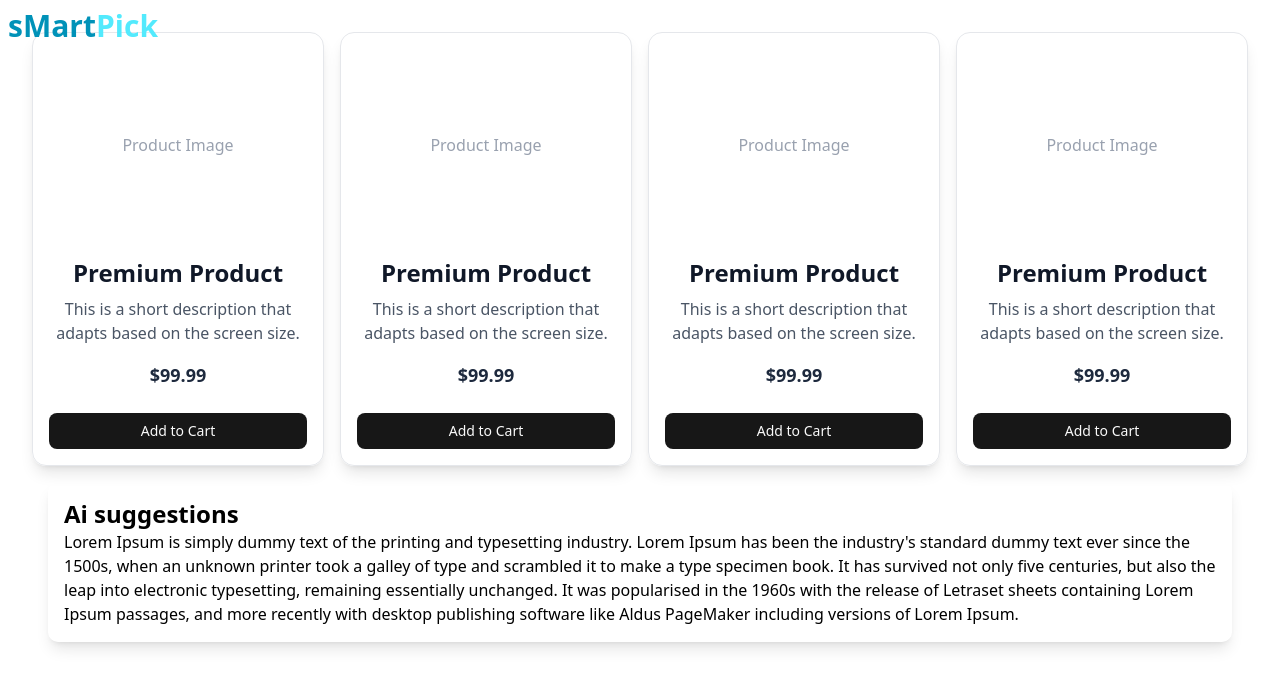
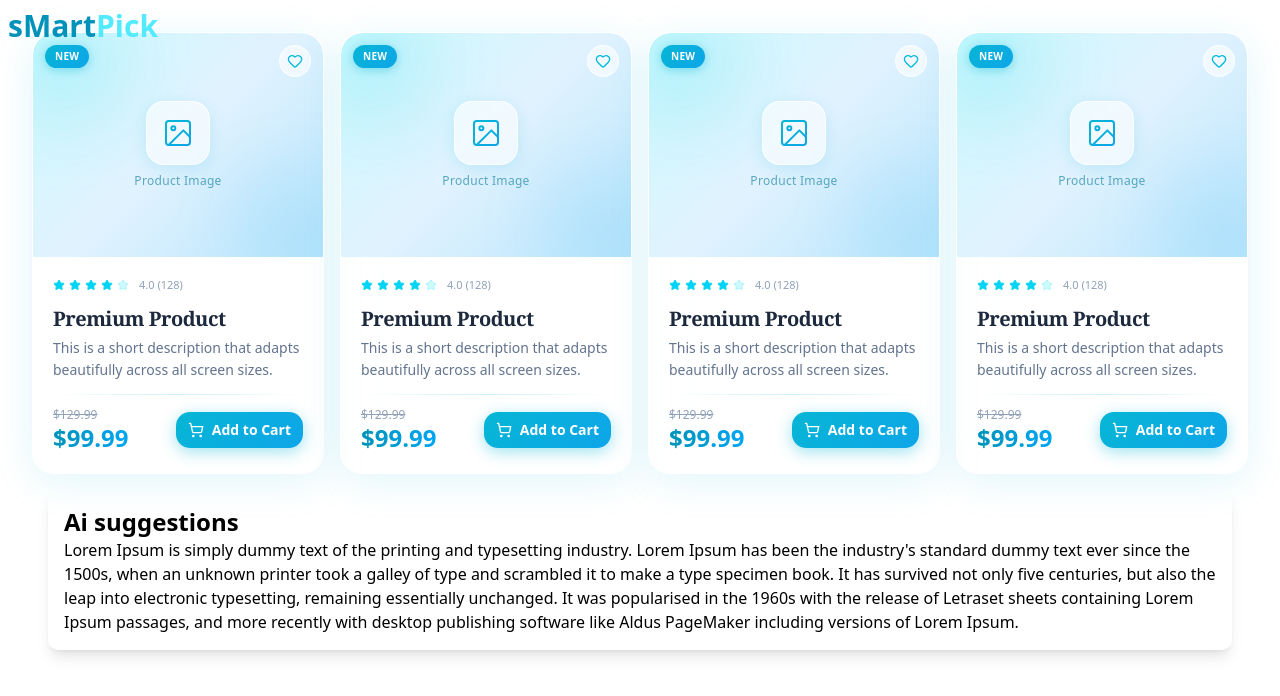
Before and after one commit to gokul8943/finder, a React app in the folder frontend/: page /products in a window 1280 px wide. Shown: the top 696 px of the page. Built offline with nearby package versions, Linux system fonts and the light colour scheme; the HTML template or start-up script is replaced by a standard one.

Commit message:
update: ui updated

```diff
--- a/frontend/src/components/ProductCard.tsx
+++ b/frontend/src/components/ProductCard.tsx
@@ -1,25 +1,170 @@
 import { Button } from "./ui/button";
+import { ShoppingCart, Star, Heart } from "lucide-react";
 
 const ProductCard = () => {
   return (
-    <div className="flex flex-col items-center justify-center p-4 bg-white/5 border border-gray-200 rounded-xl shadow-lg transition-transform duration-300 hover:scale-105 sm:max-w-sm md:max-w-md lg:max-w-lg">
+    <div
+      className="relative flex flex-col w-full bg-white/5 max-w-xs sm:max-w-sm overflow-hidden rounded-3xl transition-all duration-500 hover:scale-[1.02] hover:-translate-y-1 group"
+      style={{
+        backdropFilter: "blur(24px)",
+        WebkitBackdropFilter: "blur(24px)",
+        border: "1px solid rgba(255,255,255,0.75)",
+        boxShadow:
+          "0 8px 40px rgba(6,182,212,0.12), 0 1.5px 3px rgba(255,255,255,0.9) inset",
+      }}
+    >
+      {/* ── Image area ── */}
+      <div className="relative w-full h-48 sm:h-56 overflow-hidden rounded-t-3xl">
+        {/* gradient backdrop for image zone */}
+        <div
+          className="absolute inset-0"
+          style={{
+            background:
+              "linear-gradient(135deg, #cffafe 0%, #e0f2fe 50%, #bae6fd 100%)",
+          }}
+        />
 
-      {/* Product Image Placeholder */}
-      <div className="w-full h-48 mb-4 rounded-md flex items-center justify-center">
-        <span className="text-gray-400">Product Image</span>
+        {/* Decorative blobs inside image area */}
+        <div
+          className="absolute -top-6 -left-6 w-28 h-28 rounded-full blur-2xl opacity-60"
+          style={{ background: "rgba(34,211,238,0.35)" }}
+        />
+        <div
+          className="absolute -bottom-4 -right-4 w-24 h-24 rounded-full blur-2xl opacity-50"
+          style={{ background: "rgba(14,165,233,0.3)" }}
+        />
+
+        {/* Placeholder icon */}
+        <div className="absolute inset-0 flex flex-col items-center justify-center gap-2">
+          <div
+            className="w-16 h-16 rounded-2xl flex items-center justify-center"
+            style={{
+              background: "rgba(255,255,255,0.55)",
+              border: "1px solid rgba(255,255,255,0.8)",
+              boxShadow: "0 4px 16px rgba(6,182,212,0.15)",
+            }}
+          >
+            <svg
+              width="32"
+              height="32"
+              viewBox="0 0 24 24"
+              fill="none"
+              stroke="url(#img-grad)"
+              strokeWidth="1.5"
+              strokeLinecap="round"
+              strokeLinejoin="round"
+            >
+              <defs>
+                <linearGradient id="img-grad" x1="0%" y1="0%" x2="100%" y2="100%">
+                  <stop offset="0%" stopColor="#06b6d4" />
+                  <stop offset="100%" stopColor="#0ea5e9" />
+                </linearGradient>
+              </defs>
+              <rect x="3" y="3" width="18" height="18" rx="2" ry="2" />
+              <circle cx="8.5" cy="8.5" r="1.5" />
+              <polyline points="21 15 16 10 5 21" />
+            </svg>
+          </div>
+          <span className="text-xs text-cyan-700/60 font-light tracking-wide">
+            Product Image
+          </span>
+        </div>
+
+        {/* Wishlist button */}
+        <Button
+          className="absolute top-3 right-3 w-8 h-8 rounded-full flex items-center justify-center transition-all duration-300 hover:scale-110"
+          style={{
+            background: "rgba(255,255,255,0.6)",
+            backdropFilter: "blur(12px)",
+            border: "1px solid rgba(255,255,255,0.8)",
+          }}
+        >
+          <Heart size={14} className="text-cyan-500" />
+        </Button>
+
+        {/* Badge */}
+        <div
+          className="absolute top-3 left-3 px-2.5 py-1 rounded-full text-[10px] font-semibold tracking-wide text-white"
+          style={{
+            background: "linear-gradient(135deg, #06b6d4, #0ea5e9)",
+            boxShadow: "0 2px 10px rgba(6,182,212,0.4)",
+          }}
+        >
+          NEW
+        </div>
       </div>
 
-      <div className="text-center">
-        <h1 className="text-xl md:text-2xl font-bold text-gray-900">Premium Product</h1>
-        <p className="mt-2 text-gray-600 text-sm md:text-base">
-          This is a short description that adapts based on the screen size.
-        </p>
-        <p className="mt-4 text-lg font-semibold text-slate-800">$99.99</p>
+      {/* ── Body ── */}
+      <div className="flex flex-col flex-1 px-5 py-5 gap-3">
+        {/* Stars */}
+        <div className="flex items-center gap-1">
+          {[...Array(5)].map((_, i) => (
+            <Star
+              key={i}
+              size={12}
+              className={i < 4 ? "text-cyan-400 fill-cyan-400" : "text-cyan-200 fill-cyan-100"}
+            />
+          ))}
+          <span className="ml-1.5 text-[11px] text-slate-400 font-light">4.0 (128)</span>
+        </div>
+
+        {/* Name + description */}
+        <div>
+          <h2
+            className="text-lg sm:text-xl font-black tracking-tight text-slate-800 leading-tight"
+            style={{ fontFamily: "'Playfair Display', Georgia, serif" }}
+          >
+            Premium Product
+          </h2>
+          <p className="mt-1.5 text-sm text-slate-500 font-light leading-relaxed">
+            This is a short description that adapts beautifully across all screen sizes.
+          </p>
+        </div>
+
+        {/* Divider */}
+        <div
+          className="w-full h-px"
+          style={{
+            background:
+              "linear-gradient(to right, transparent, rgba(6,182,212,0.2), transparent)",
+          }}
+        />
+
+        {/* Price + CTA */}
+        <div className="flex items-center justify-between">
+          <div className="flex flex-col">
+            <span className="text-xs text-slate-400 font-light line-through">$129.99</span>
+            <span
+              className="text-2xl font-black bg-linear-to-r from-cyan-600 to-sky-500 bg-clip-text text-transparent leading-tight"
+            >
+              $99.99
+            </span>
+          </div>
+
+          <Button
+            className="relative group flex items-center gap-2 px-5 py-2.5 rounded-xl text-sm font-semibold text-white overflow-hidden transition-transform duration-200 active:scale-95"
+            style={{
+              background: "linear-gradient(135deg, #06b6d4, #0ea5e9)",
+              boxShadow: "0 4px 16px rgba(6,182,212,0.38)",
+            }}
+          >
+            <ShoppingCart size={14} />
+            <span className="relative z-10">Add to Cart</span>
+            <div
+              className="absolute inset-0 opacity-0 group-hover:opacity-100 transition-opacity duration-300"
+              style={{ background: "linear-gradient(135deg, #22d3ee, #06b6d4)" }}
+            />
+          </Button>
+        </div>
       </div>
 
-      <Button className="mt-6 w-full py-2 transition-colors">
-        Add to Cart
-      </Button>
+      {/* Subtle inner glow on hover */}
+      <div
+        className="absolute inset-0 rounded-3xl opacity-0 group-hover:opacity-100 transition-opacity duration-500 pointer-events-none"
+        style={{
+          boxShadow: "0 0 0 1px rgba(6,182,212,0.25) inset",
+        }}
+      />
     </div>
   );
 };
--- a/frontend/src/sections/WhyThis.tsx
+++ b/frontend/src/sections/WhyThis.tsx
@@ -17,7 +17,7 @@ const features = [
         delay: 0.22,
     },
     {
-        id:"03",
+        id: "03",
         bold: "AI-powered analysis",
         rest: "that reads 1000 reviews instantly.",
         color: "from-sky-500 to-cyan-600",
@@ -32,60 +32,68 @@ const features = [
     },
 ];
 
-const FeatureRow = ({
-    feature
-}: {
-    feature: (typeof features)[0];
-    index: number;
-}) => {
+const glassCard: React.CSSProperties = {
+    background: "rgba(255,255,255,0.58)",
+    backdropFilter: "blur(24px)",
+    WebkitBackdropFilter: "blur(24px)",
+    border: "1px solid rgba(255,255,255,0.82)",
+    boxShadow: "0 4px 32px rgba(6,182,212,0.09), 0 1.5px 3px rgba(255,255,255,0.92) inset",
+};
+
+const FeatureRow = ({ feature }: { feature: (typeof features)[0] }) => {
     const ref = useRef(null);
-    const inView = useInView(ref, { once: true, margin: "-50px" });
+    const inView = useInView(ref, { once: true, margin: "-40px" });
 
     return (
         <motion.div
             ref={ref}
-            initial={{ opacity: 0, y: 24 }}
+            initial={{ opacity: 0, y: 20 }}
             animate={inView ? { opacity: 1, y: 0 } : {}}
-            transition={{ duration: 0.6, delay: feature.delay, ease: [0.16, 1, 0.3, 1] }}
-            className="group relative mb-3"
+            transition={{ duration: 0.55, delay: feature.delay, ease: [0.16, 1, 0.3, 1] }}
+            className="group relative mb-2.5"
         >
             <div
-                className="relative flex flex-col sm:flex-row sm:items-center gap-3 sm:gap-6 px-6 py-5 rounded-2xl overflow-hidden cursor-default transition-all duration-500"
-                style={{
-                    background: "rgba(255,255,255,0.55)",
-                    backdropFilter: "blur(20px)",
-                    WebkitBackdropFilter: "blur(20px)",
-                    border: "1px solid rgba(255,255,255,0.8)",
-                    boxShadow: "0 4px 24px rgba(6,182,212,0.07), 0 1px 2px rgba(255,255,255,0.9) inset",
-                }}
+                className="relative flex items-center gap-3 px-4 py-4 sm:px-5 sm:py-5 rounded-xl sm:rounded-2xl overflow-hidden cursor-default"
+                style={glassCard}
             >
                 {/* Hover tint */}
                 <div
-                    className="absolute inset-0 opacity-0 group-hover:opacity-100 transition-opacity duration-500 pointer-events-none"
+                    className="absolute inset-0 opacity-0 group-hover:opacity-100 transition-opacity duration-500 pointer-events-none rounded-xl sm:rounded-2xl"
                     style={{
-                        background: "linear-gradient(135deg, rgba(207,250,254,0.55) 0%, rgba(186,230,255,0.35) 100%)",
+                        background: "linear-gradient(135deg, rgba(207,250,254,0.5) 0%, rgba(186,230,255,0.3) 100%)",
                     }}
                 />
 
-                <div className="flex-1 flex flex-col sm:flex-row sm:items-baseline gap-1 sm:gap-3 flex-wrap relative z-10">
+                {/* Number badge */}
+                <div
+                    className="shrink-0 w-8 h-8 sm:w-9 sm:h-9 rounded-lg sm:rounded-xl flex items-center justify-center text-[10px] sm:text-xs font-mono font-bold text-white z-10"
+                    style={{
+                        background: "linear-gradient(135deg, #06b6d4, #0ea5e9)",
+                        boxShadow: "0 2px 10px rgba(6,182,212,0.38)",
+                    }}
+                >
+                    {feature.id}
+                </div>
+
+                {/* Text block */}
+                <div className="flex-1 min-w-0 flex flex-wrap items-baseline gap-x-2 gap-y-0.5 z-10">
                     <div className="overflow-hidden">
                         <motion.span
                             initial={{ y: "110%" }}
                             animate={inView ? { y: "0%" } : {}}
-                            transition={{ duration: 0.65, delay: feature.delay + 0.1, ease: [0.16, 1, 0.3, 1] }}
-                            className={`inline-block font-black text-2xl md:text-3xl lg:text-4xl bg-linear-to-r ${feature.color} bg-clip-text text-transparent leading-tight tracking-tight`}
+                            transition={{ duration: 0.6, delay: feature.delay + 0.1, ease: [0.16, 1, 0.3, 1] }}
+                            className={`inline-block font-black text-xl sm:text-2xl md:text-3xl lg:text-[2rem] bg-linear-to-r ${feature.color} bg-clip-text text-transparent leading-tight tracking-tight`}
                             style={{ fontFamily: "'Playfair Display', Georgia, serif" }}
                         >
                             {feature.bold}
                         </motion.span>
                     </div>
-
                     <div className="overflow-hidden">
                         <motion.span
                             initial={{ y: "110%", opacity: 0 }}
                             animate={inView ? { y: "0%", opacity: 1 } : {}}
-                            transition={{ duration: 0.6, delay: feature.delay + 0.22, ease: [0.16, 1, 0.3, 1] }}
-                            className="inline-block font-light text-lg md:text-xl lg:text-2xl text-cyan-700/55 group-hover:text-cyan-600/80 transition-colors duration-500 leading-tight"
+                            transition={{ duration: 0.55, delay: feature.delay + 0.2, ease: [0.16, 1, 0.3, 1] }}
+                            className="inline-block font-light text-base sm:text-lg md:text-xl text-cyan-700/50 group-hover:text-cyan-600/75 transition-colors duration-400 leading-tight"
                             style={{ fontFamily: "'DM Sans', sans-serif" }}
                         >
                             {feature.rest}
@@ -93,8 +101,8 @@ const FeatureRow = ({
                     </div>
                 </div>
 
-                {/* Arrow */}
-                <span className="hidden sm:block text-cyan-400/40 group-hover:text-cyan-500 group-hover:translate-x-1 transition-all duration-300 text-lg relative z-10">
+                {/* Arrow — only md+ */}
+                <span className="hidden md:block shrink-0 text-cyan-400/35 group-hover:text-cyan-500 group-hover:translate-x-1 transition-all duration-300 text-base z-10 ml-2">
                     →
                 </span>
             </div>
@@ -107,77 +115,85 @@ const WhyThis = () => {
     const titleInView = useInView(titleRef, { once: true });
 
     return (
-        <section className="relative min-h-screen overflow-hidden">
+        <section className="relative w-full min-h-screen overflow-x-hidden">
             <style>{`
-        @import url('https://fonts.googleapis.com/css2?family=Playfair+Display:ital,wght@0,400;0,900;1,400&family=DM+Sans:wght@300;400;500&family=DM+Mono:wght@400;500&display=swap');
-      `}</style>
+                @import url('https://fonts.googleapis.com/css2?family=Playfair+Display:ital,wght@0,400;0,900;1,400&family=DM+Sans:wght@300;400;500&family=DM+Mono:wght@400;500&display=swap');
+                * { box-sizing: border-box; }
+            `}</style>
 
-            {/* Background gradient mesh */}
+            {/* ── Background ── */}
             <div
                 className="absolute inset-0"
                 style={{
-                    background: "linear-gradient(145deg, #e0f7fa 0%, #f0fffe 30%, #e8f4fd 55%, #cffafe 80%, #f0fdff 100%)",
+                    background: "linear-gradient(145deg, #e0f7fa 0%, #f0fffe 28%, #e8f4fd 55%, #cffafe 80%, #f0fdff 100%)",
                 }}
             />
 
-            {/* Soft blobs */}
+            {/* Blobs */}
             <div className="absolute inset-0 pointer-events-none overflow-hidden">
-                <div className="absolute -top-24 -left-24 w-96 h-96 rounded-full blur-3xl" style={{ background: "rgba(103,232,249,0.28)" }} />
-                <div className="absolute top-1/3 -right-24 w-80 h-80 rounded-full blur-3xl" style={{ background: "rgba(14,165,233,0.16)" }} />
-                <div className="absolute bottom-0 left-1/4 w-72 h-72 rounded-full blur-3xl" style={{ background: "rgba(6,182,212,0.2)" }} />
-                <div className="absolute top-2/3 right-1/3 w-48 h-48 rounded-full blur-2xl" style={{ background: "rgba(186,230,255,0.45)" }} />
+                <div className="absolute -top-20 -left-20 w-64 h-64 sm:w-96 sm:h-96 rounded-full blur-3xl"
+                    style={{ background: "rgba(103,232,249,0.26)" }} />
+                <div className="absolute top-1/3 -right-16 w-56 h-56 sm:w-80 sm:h-80 rounded-full blur-3xl"
+                    style={{ background: "rgba(14,165,233,0.15)" }} />
+                <div className="absolute bottom-0 left-1/4 w-52 h-52 sm:w-72 sm:h-72 rounded-full blur-3xl"
+                    style={{ background: "rgba(6,182,212,0.18)" }} />
+                <div className="absolute top-2/3 right-1/3 w-36 h-36 sm:w-48 sm:h-48 rounded-full blur-2xl"
+                    style={{ background: "rgba(186,230,255,0.42)" }} />
             </div>
 
             {/* Dot grid */}
             <div
                 className="absolute inset-0 pointer-events-none"
                 style={{
-                    backgroundImage: "radial-gradient(circle, rgba(6,182,212,0.14) 1px, transparent 1px)",
-                    backgroundSize: "32px 32px",
+                    backgroundImage: "radial-gradient(circle, rgba(6,182,212,0.13) 1px, transparent 1px)",
+                    backgroundSize: "28px 28px",
                 }}
             />
 
-            {/* Content */}
-            <div className="relative z-10 max-w-4xl mx-auto px-4 sm:px-10 lg:px-16 py-15 sm:py-18">
+            {/* ── Content ── */}
+            <div className="relative z-10 w-full max-w-4xl mx-auto px-4 sm:px-8 lg:px-14 py-14 sm:py-20 lg:py-28">
 
-                {/* Header glass card */}
+                {/* Header card */}
                 <motion.div
                     ref={titleRef}
-                    initial={{ opacity: 0, y: 30 }}
+                    initial={{ opacity: 0, y: 28 }}
                     animate={titleInView ? { opacity: 1, y: 0 } : {}}
-                    transition={{ duration: 0.8, ease: [0.16, 1, 0.3, 1] }}
-                    className="relative rounded-3xl px-8 py-10 mb-6 overflow-hidden"
+                    transition={{ duration: 0.75, ease: [0.16, 1, 0.3, 1] }}
+                    className="relative rounded-2xl sm:rounded-3xl px-5 py-7 sm:px-8 sm:py-10 mb-5 sm:mb-6 overflow-hidden"
                     style={{
-                        background: "rgba(255,255,255,0.62)",
+                        background: "rgba(255,255,255,0.65)",
                         backdropFilter: "blur(32px)",
                         WebkitBackdropFilter: "blur(32px)",
-                        border: "1px solid rgba(255,255,255,0.88)",
+                        border: "1px solid rgba(255,255,255,0.9)",
                         boxShadow: "0 8px 40px rgba(6,182,212,0.10), 0 2px 4px rgba(255,255,255,0.95) inset",
                     }}
                 >
-                    {/* Inner glow accent */}
+                    {/* Corner glow */}
                     <div
-                        className="absolute -top-10 -right-10 w-44 h-44 rounded-full pointer-events-none"
-                        style={{ background: "radial-gradient(circle, rgba(103,232,249,0.28) 0%, transparent 70%)" }}
+                        className="absolute -top-8 -right-8 w-36 h-36 sm:w-44 sm:h-44 rounded-full pointer-events-none"
+                        style={{ background: "radial-gradient(circle, rgba(103,232,249,0.3) 0%, transparent 70%)" }}
                     />
 
                     {/* Eyebrow */}
                     <motion.div
-                        initial={{ opacity: 0, x: -12 }}
+                        initial={{ opacity: 0, x: -10 }}
                         animate={titleInView ? { opacity: 1, x: 0 } : {}}
-                        transition={{ duration: 0.5, delay: 0.15, ease: "easeOut" }}
-                        className="flex items-center gap-3 mb-5"
+                        transition={{ duration: 0.45, delay: 0.15 }}
+                        className="flex items-center gap-2.5 mb-4 sm:mb-5"
                     >
                         <div
-                            className="w-7 h-7 rounded-lg flex items-center justify-center"
-                            style={{ background: "linear-gradient(135deg, #67e8f9, #06b6d4)", boxShadow: "0 2px 8px rgba(6,182,212,0.35)" }}
+                            className="w-6 h-6 sm:w-7 sm:h-7 rounded-md sm:rounded-lg flex items-center justify-center shrink-0"
+                            style={{
+                                background: "linear-gradient(135deg, #67e8f9, #06b6d4)",
+                                boxShadow: "0 2px 8px rgba(6,182,212,0.35)",
+                            }}
                         >
-                            <svg width="11" height="11" viewBox="0 0 12 12" fill="none">
+                            <svg width="10" height="10" viewBox="0 0 12 12" fill="none">
                                 <path d="M6 1L7.5 4.5L11 5.5L8.5 8L9 11.5L6 10L3 11.5L3.5 8L1 5.5L4.5 4.5L6 1Z" fill="white" />
                             </svg>
                         </div>
                         <span
-                            className="text-xs font-mono tracking-[0.22em] uppercase text-cyan-600/90"
+                            className="text-[10px] sm:text-xs font-mono tracking-[0.2em] uppercase text-cyan-600/90"
                             style={{ fontFamily: "'DM Mono', monospace" }}
                         >
                             Why this works
@@ -185,12 +201,12 @@ const WhyThis = () => {
                     </motion.div>
 
                     {/* Headline */}
-                    <div className="overflow-hidden mb-4">
+                    <div className="overflow-hidden mb-3 sm:mb-4">
                         <motion.h2
                             initial={{ y: "100%" }}
                             animate={titleInView ? { y: "0%" } : {}}
-                            transition={{ duration: 0.85, delay: 0.12, ease: [0.16, 1, 0.3, 1] }}
-                            className="font-black text-4xl sm:text-5xl lg:text-6xl leading-[1.05] tracking-tight text-slate-800"
+                            transition={{ duration: 0.8, delay: 0.1, ease: [0.16, 1, 0.3, 1] }}
+                            className="font-black text-3xl sm:text-4xl md:text-5xl lg:text-6xl leading-[1.05] tracking-tight text-slate-800"
                             style={{ fontFamily: "'Playfair Display', Georgia, serif" }}
                         >
                             Stop drowning in{" "}
@@ -203,8 +219,8 @@ const WhyThis = () => {
                     <motion.p
                         initial={{ opacity: 0, y: 10 }}
                         animate={titleInView ? { opacity: 1, y: 0 } : {}}
-                        transition={{ duration: 0.6, delay: 0.38, ease: "easeOut" }}
-                        className="text-base sm:text-lg text-slate-500 max-w-lg font-light leading-relaxed"
+                        transition={{ duration: 0.55, delay: 0.35 }}
+                        className="text-sm sm:text-base lg:text-lg text-slate-500 max-w-lg font-light leading-relaxed"
                         style={{ fontFamily: "'DM Sans', sans-serif" }}
                     >
                         We built the tool we always wished existed — one that cuts through the noise
@@ -214,28 +230,29 @@ const WhyThis = () => {
 
                 {/* Feature rows */}
                 <div>
-                    {features.map((feature, index) => (
-                        <FeatureRow key={feature.id} feature={feature} index={index} />
+                    {features.map((feature) => (
+                        <FeatureRow key={feature.id} feature={feature} />
                     ))}
                 </div>
 
-                {/* CTA glass row */}
+                {/* CTA */}
                 <motion.div
-                    initial={{ opacity: 0, y: 24 }}
+                    initial={{ opacity: 0, y: 20 }}
                     whileInView={{ opacity: 1, y: 0 }}
-                    viewport={{ once: true, margin: "-40px" }}
-                    transition={{ duration: 0.7, delay: 0.15, ease: "easeOut" }}
-                    className="mt-6 flex flex-col sm:flex-row items-start sm:items-center gap-4 rounded-2xl px-6 py-5"
+                    viewport={{ once: true, margin: "-30px" }}
+                    transition={{ duration: 0.6, delay: 0.1 }}
+                    className="mt-5 flex flex-col xs:flex-row items-start xs:items-center gap-3 sm:gap-4 rounded-xl sm:rounded-2xl px-4 py-4 sm:px-6 sm:py-5"
+                    style={glassCard}
                 >
                     <button
-                        className="relative group px-7 py-3.5 rounded-xl font-semibold text-sm tracking-wide text-white overflow-hidden transition-transform duration-200 active:scale-95"
+                        className="relative group w-full xs:w-auto px-6 py-3 sm:px-7 sm:py-3.5 rounded-lg sm:rounded-xl font-semibold text-sm tracking-wide text-white overflow-hidden transition-transform duration-200 active:scale-95"
                         style={{
                             background: "linear-gradient(135deg, #06b6d4, #0ea5e9)",
-                            boxShadow: "0 4px 20px rgba(6,182,212,0.4), 0 1px 2px rgba(255,255,255,0.25) inset",
+                            boxShadow: "0 4px 18px rgba(6,182,212,0.38)",
                             fontFamily: "'DM Sans', sans-serif",
                         }}
                     >
-                        <span className="relative z-10 flex items-center gap-2">
+                        <span className="relative z-10 flex items-center justify-center gap-2">
                             Try it free
                             <span className="group-hover:translate-x-1 transition-transform duration-200 inline-block">→</span>
                         </span>
```
